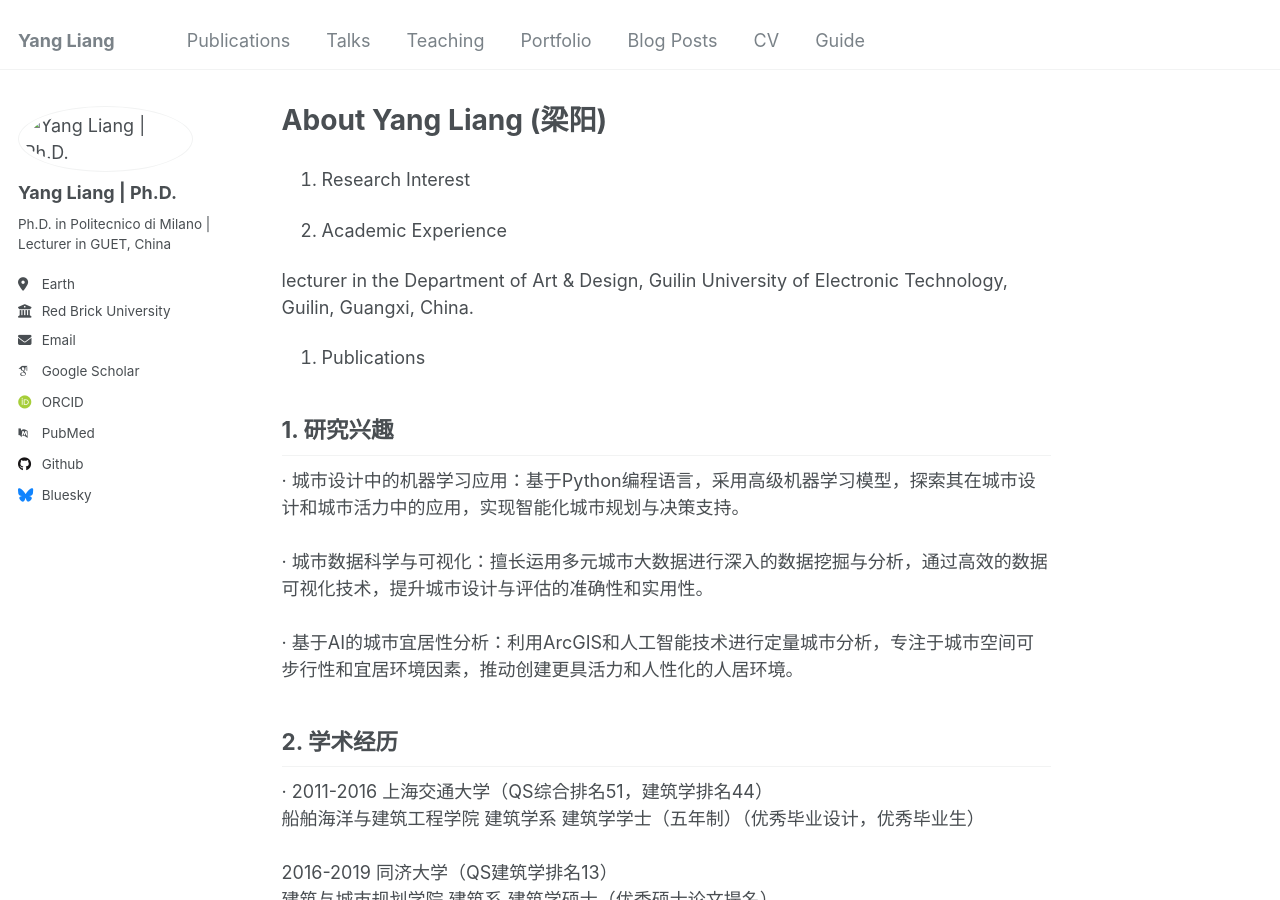
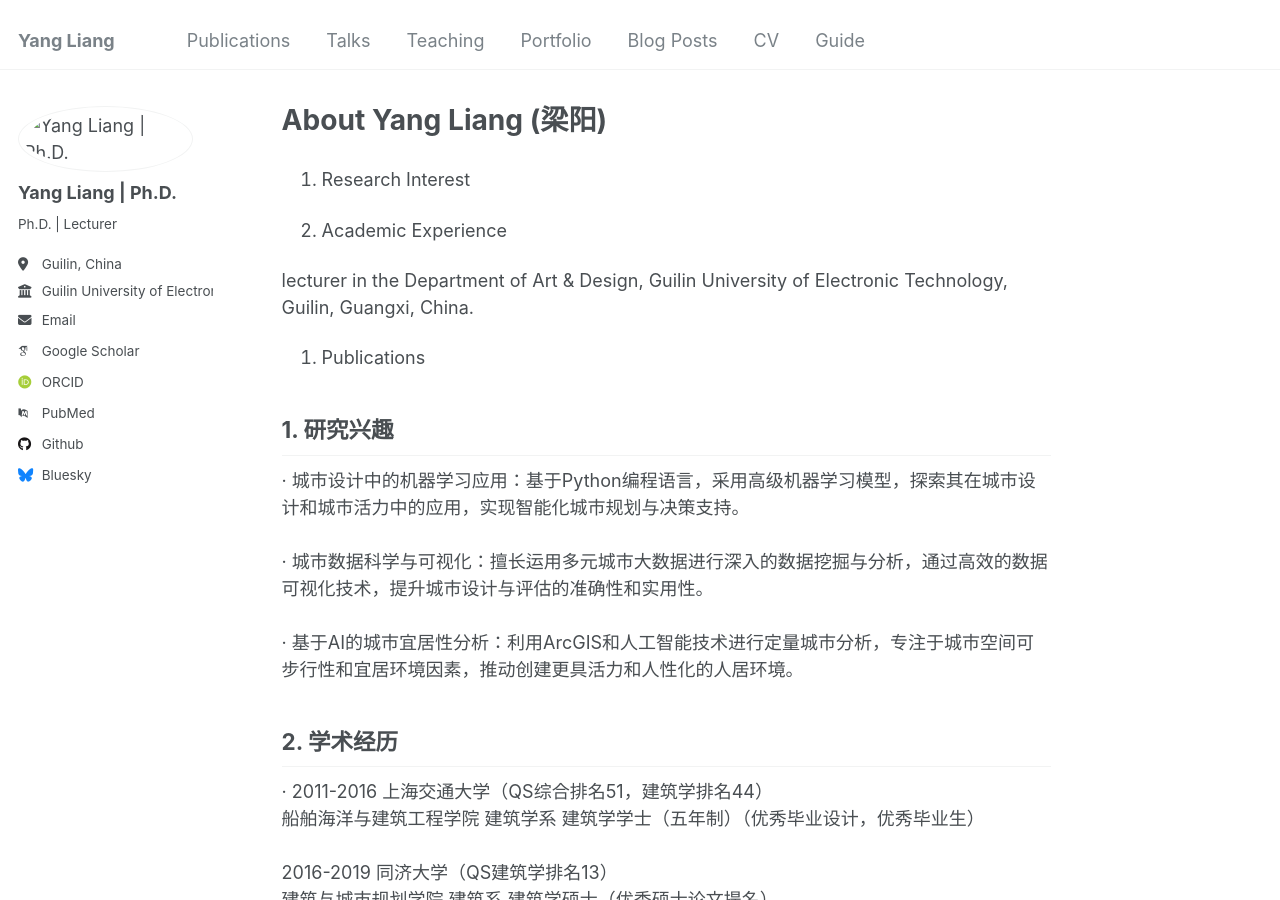
Before and after one commit to YangLiang1993/personal, a Jekyll site: the page built from _pages/about.md, in a window 1280 px wide and 900 px high. Built offline with Jekyll 4.4.1, drawn with Linux system fonts in a browser that asks for light colours; some web fonts are replaced.

Commit message:
Update _config.yml

```diff
--- a/_config.yml
+++ b/_config.yml
@@ -24,11 +24,11 @@ author:
   avatar           : "images/profile.png"
   name             : "Yang Liang | Ph.D."
   pronouns         : # example: "she/her"
-  bio              : "Ph.D. in Politecnico di Milano | Lecturer in GUET, China"
-  location         : "Earth"
-  employer         : "Red Brick University"
+  bio              : "Ph.D. | Lecturer"
+  location         : "Guilin, China"
+  employer         : "Guilin University of Electronic University"
   uri              : # URL
-  email            : "none@example.org"
+  email            : "liangyang@guet.edu.cn"
 
   # Academic websites
   arxiv            : # URL - Update with the correct link to your profile
```
